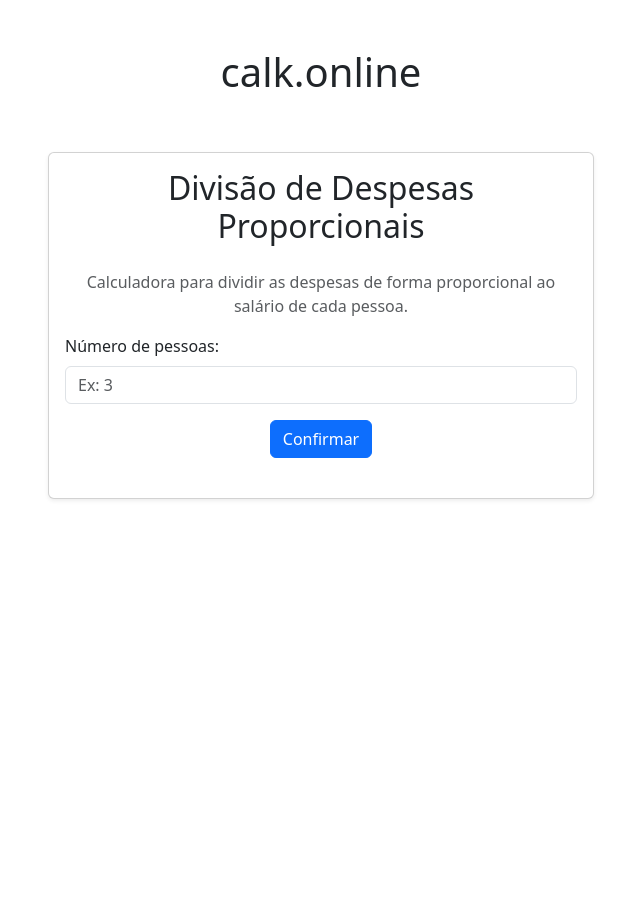
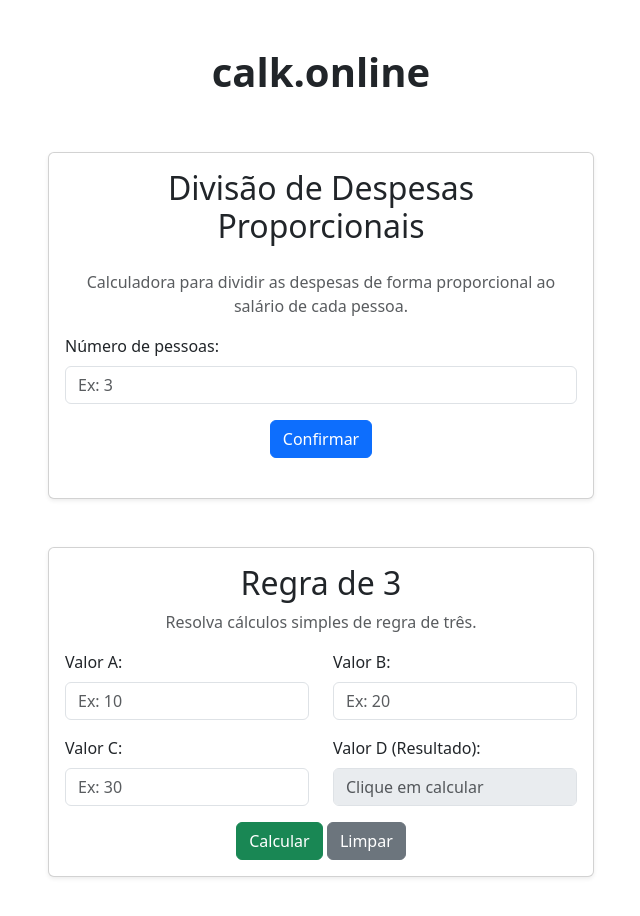
Before and after one commit to rickybustillos/calk.online, a plain HTML site: page index.html in a window 1280 px wide. Shown: the whole page, without its empty margins (319-959 px from the left). Before the commit the page ends 800 px from the top, so only its background shows below. Drawn offline with nearby package versions, Linux system fonts and the light colour scheme.

Commit message:
feat: Regra de três

```diff
--- a/index.html
+++ b/index.html
@@ -11,7 +11,7 @@
     <div class="container mt-5">
         <div class="row justify-content-center pb-5">
             <div class="col-12 text-center">
-                <h1>calk.online</h1>
+                <h1 class="fw-bold">calk.online</h1>
             </div>
         </div>
         <div class="row justify-content-center">
@@ -45,6 +45,47 @@
                 </div>
             </div>
         </div>
+
+        <div class="row justify-content-center my-5">
+            <!-- Card: Regra de 3 -->
+            <div class="col-md-6">
+                <div class="card shadow-sm">
+                    <div class="card-body">
+                        <h2 class="card-title text-center">Regra de 3</h2>
+                        <p class="text-center text-muted">
+                            Resolva cálculos simples de regra de três.
+                        </p>
+                        <!-- Formulário da Regra de 3 -->
+                        <form id="ruleOfThreeForm">
+                            <div class="row mb-3">
+                                <div class="col-6">
+                                    <label for="3rvalueA" class="form-label">Valor A:</label>
+                                    <input type="number" id="3rvalueA" class="form-control" placeholder="Ex: 10" required>
+                                </div>
+                                <div class="col-6">
+                                    <label for="3rvalueB" class="form-label">Valor B:</label>
+                                    <input type="number" id="3rvalueB" class="form-control" placeholder="Ex: 20" required>
+                                </div>
+                            </div>
+                            <div class="row mb-3">
+                                <div class="col-6">
+                                    <label for="3rvalueC" class="form-label">Valor C:</label>
+                                    <input type="number" id="3rvalueC" class="form-control" placeholder="Ex: 30" required>
+                                </div>
+                                <div class="col-6">
+                                    <label for="3rvalueD" class="form-label">Valor D (Resultado):</label>
+                                    <input type="text" id="3rvalueD" class="form-control" placeholder="Clique em calcular" disabled>
+                                </div>
+                            </div>
+                            <div class="text-center">
+                                <button type="button" class="btn btn-success" onclick="calculateRuleOfThree()">Calcular</button>
+                                <button type="reset" class="btn btn-secondary">Limpar</button>
+                            </div>
+                        </form>
+                    </div>
+                </div>
+            </div>
+        </div>
     </div>
 
     <!-- Link para o JavaScript do Bootstrap -->
@@ -58,10 +99,15 @@
                     generateInputFields();
                 } else if (activeElementId.startsWith('salaryPerson') || activeElementId === 'totalExpenses') {
                     calculateExpenseDivision();
+                } else if (activeElementId.startsWith('3r')) {
+                    calculateRuleOfThree();
                 }
             }
         });
 
+        /*
+         * @description: Calcular Divisão de Despesas
+         */
         function showErrorMessage(message) {
             const errorMessageDiv = document.getElementById('errorMessage');
             errorMessageDiv.textContent = message;
@@ -160,6 +206,35 @@
 
             document.getElementById('resultContainer').classList.remove('d-none');
         }
+        /*
+         * @end Calcular Divisão de Despesas
+         */
+
+        /*
+         * @description: Regra de três
+         */
+        function calculateRuleOfThree() {
+            // Obter valores de entrada
+            const valueA = parseFloat(document.getElementById('3rvalueA').value);
+            const valueB = parseFloat(document.getElementById('3rvalueB').value);
+            const valueC = parseFloat(document.getElementById('3rvalueC').value);
+            const valueDField = document.getElementById('3rvalueD');
+
+            // Verificar se todos os valores foram fornecidos corretamente
+            if (isNaN(valueA) || isNaN(valueB) || isNaN(valueC)) {
+                alert('Por favor, preencha todos os campos com valores numéricos válidos.');
+                return;
+            }
+
+            // Regra de três simples: A está para B assim como C está para D
+            const valueD = (valueB * valueC) / valueA;
+
+            // Exibir o resultado no campo "Valor D"
+            valueDField.value = valueD;
+        }
+        /*
+         * @end Regra de três
+         */
     </script>
 </body>
 </html>
```
